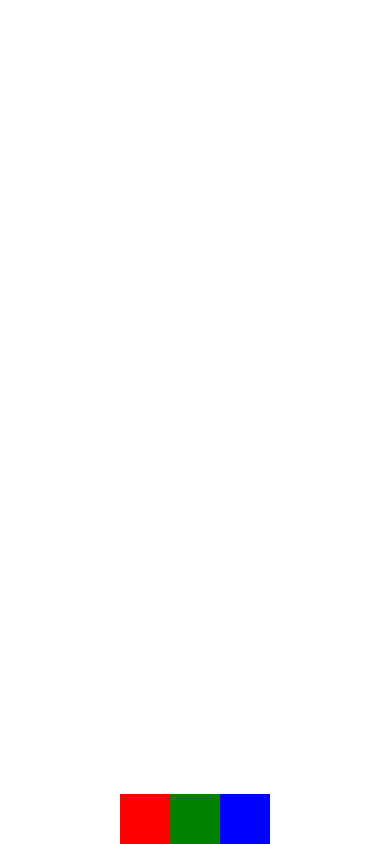
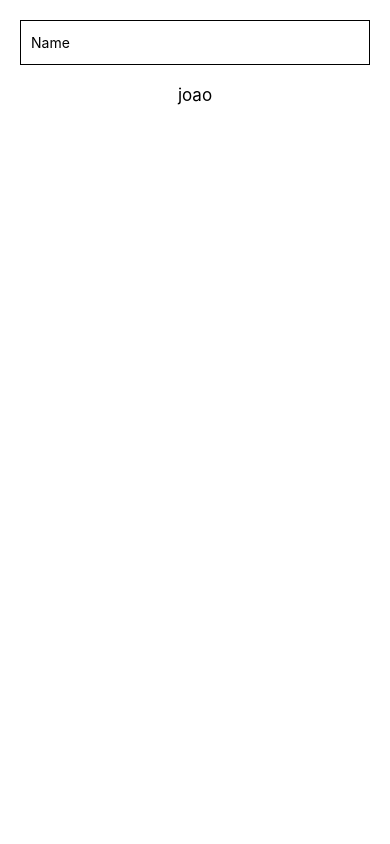
Before and after one commit to joaothe/rnative-components, a React Native app: screen / in a window 390 px wide. Built offline with nearby package versions, Linux system fonts and the light colour scheme.

Commit message:
New component as an example

```diff
--- a/App.js
+++ b/App.js
@@ -1,14 +1,46 @@
 import React, {Component} from 'react';
-import {Platform, StyleSheet, Text, View} from 'react-native';
+import {Platform, StyleSheet, Text, View, TextInput} from 'react-native';
 
 export default class App extends Component {
+
+  constructor(props) {
+    super(props)
+
+    this.state = {
+      name: 'joao'
+    }
+  }
+
+  getName = (value) => {
+    this.setState({name: value})
+  }
+
   render() {
     return (
-      <View style={{flex: 1, flexDirection: 'row', justifyContent: 'center', alignItems: 'flex-end'}}>
-        <View style={{width: 50, height: 50, backgroundColor: 'red'}}></View>
-        <View style={{width: 50, height: 50, backgroundColor: 'green'}}></View>
-        <View style={{width: 50, height: 50, backgroundColor: 'blue'}}></View>
+      <View style={styles.container}>
+        <TextInput style={styles.input} placeholder="Name"
+          onChangeText={this.getName}
+          underlineColorAndroid="transparent" />
+        <Text style={styles.textStyled}>{this.state.name}</Text>
       </View>
     );
   }
 }
+
+const styles = StyleSheet.create({
+  container:{
+    flex: 1
+  },
+  input: {
+    height: 45,
+    borderWidth: 1,
+    borderColor: '#000000',
+    margin: 20,
+    padding: 10
+  },
+  textStyled: {
+    textAlign: 'center',
+    fontSize: 17,
+    color: '#000000'
+  }
+})
```
